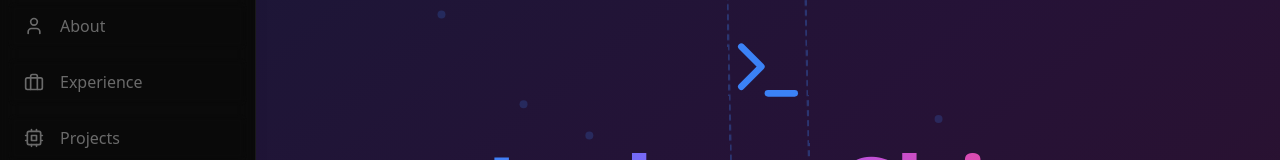
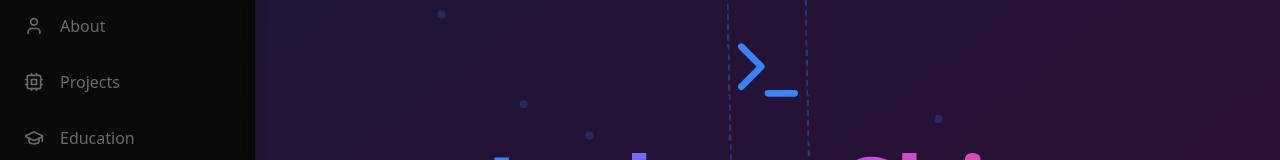
Before and after one commit to Sweep76/Sweep-Portfolio, a React (Vite) app: page / in a window 1280 px wide. Shown: the part 151-311 px from the top of the page. Built offline with nearby package versions, Linux system fonts and the light colour scheme.

Commit message:
feat: comment out Experience section in Sidebar navigation

```diff
--- a/src/components/Sidebar.tsx
+++ b/src/components/Sidebar.tsx
@@ -13,7 +13,7 @@ const Sidebar = ({ isOpen, setIsOpen }) => {
   const navItems = [
     { icon: Home, label: 'Home', href: '#home' },
     { icon: User, label: 'About', href: '#about' },
-    { icon: Briefcase, label: 'Experience', href: '#experience' },
+    // { icon: Briefcase, label: 'Experience', href: '#experience' },
     { icon: Cpu, label: 'Projects', href: '#projects' },
     { icon: GraduationCap, label: 'Education', href: '#education' },
     { icon: Mail, label: 'Contact', href: '#contact' },
```
